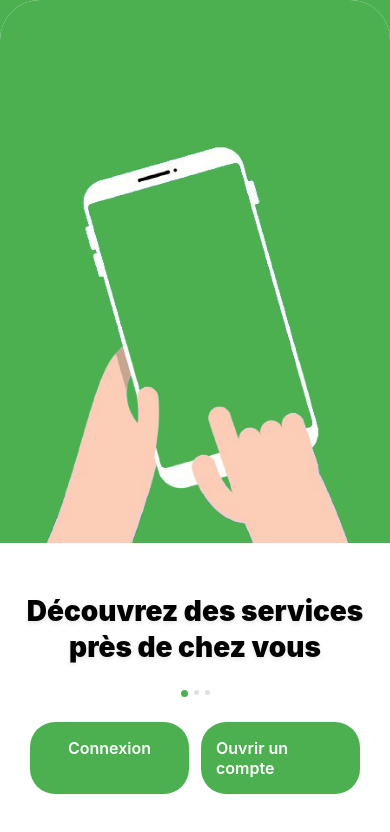
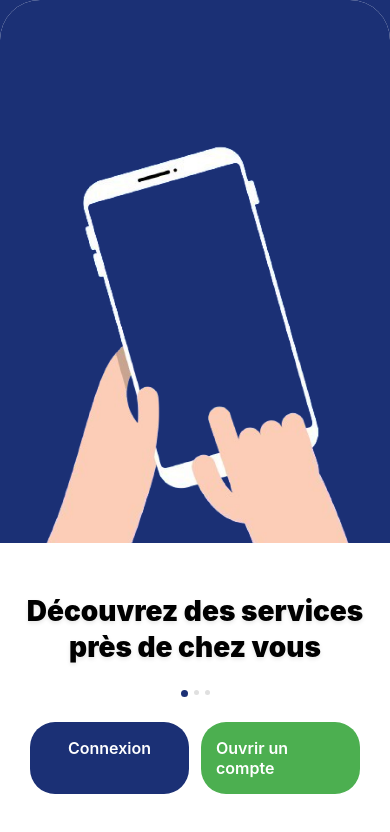
Before and after one commit to y9b3/Projet, a React Native app: screen /Login in a window 390 px wide. Shown: the top 832 px of the page. Built offline with nearby package versions, Linux system fonts and the light colour scheme.

Commit message:
fix couleur

```diff
--- a/pages/LoginScreen.js
+++ b/pages/LoginScreen.js
@@ -65,7 +65,7 @@ export default function LoginScreen() {
 const styles = StyleSheet.create({
   container: {
     flex: 1,
-    backgroundColor: '#4CAF50',
+    backgroundColor: '#1B3075',
   },
   phoneContainer: {
     flex: 1,
@@ -85,7 +85,7 @@ const styles = StyleSheet.create({
     justifyContent: 'flex-end',
     alignItems: 'center',
     width: '100%',
-    backgroundColor: '#4CAF50',
+    backgroundColor: '#1B3075',
     paddingBottom: -20,
   },
   phoneImage: {
@@ -127,7 +127,7 @@ const styles = StyleSheet.create({
     marginHorizontal: 3,
   },
   activeDot: {
-    backgroundColor: '#4CAF50',
+    backgroundColor: '#1B3075',
     width: 7,
     height: 7,
     borderRadius: 3.5,
@@ -140,7 +140,7 @@ const styles = StyleSheet.create({
     gap: 12,
   },
   connexionButton: {
-    backgroundColor: '#4CAF50',
+    backgroundColor: '#1B3075',
     paddingVertical: 16,
     paddingHorizontal: 15,
     borderRadius: 25,
```
